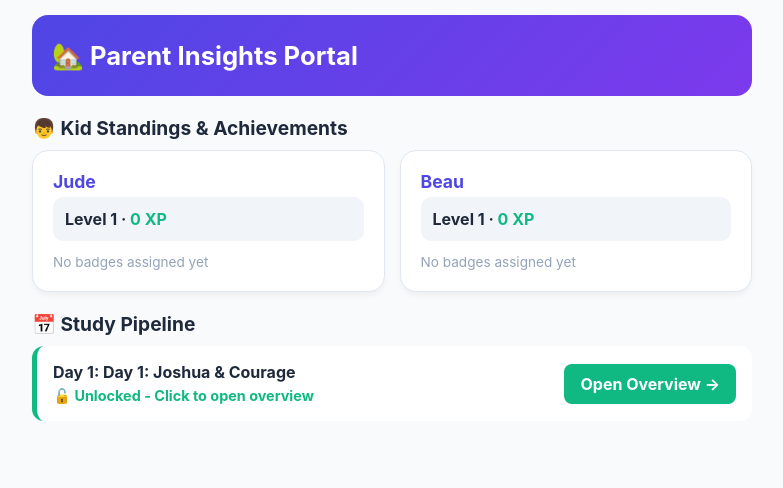
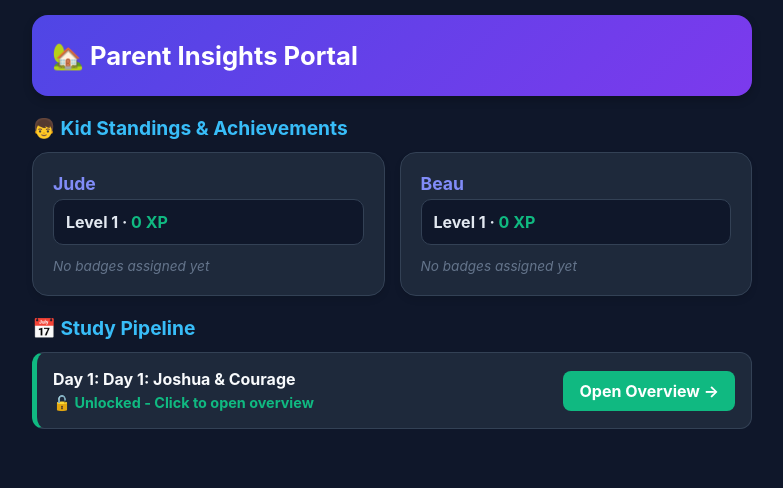
Before and after one commit to LiamN-Dev/bible_study_app, a Flask app: page /parent in a window 1280 px wide. Shown: the top 488 px of the page, without its empty margins (248-1031 px from the left). Run offline with Flask 3, Linux system fonts and the light colour scheme; data comes from the database, SQL or seed files in the repository; tables that the repository leaves empty hold one stand-in row (values such as "Sample post").

Commit message:
Update styles and colors in parent.html

```diff
--- a/templates/parent.html
+++ b/templates/parent.html
@@ -6,14 +6,14 @@
     <title>Parent Portal Dashboard</title>
     <style>
         * { box-sizing: border-box; }
-        body { font-family: -apple-system, sans-serif; background: #f8fafc; color: #1e293b; max-width: 750px; margin: 0 auto; padding: 15px; padding-bottom: 50px; }
-        .header { background: linear-gradient(135deg, #4f46e5, #7c3aed); color: white; padding: 25px 20px; border-radius: 16px; margin-bottom: 20px; }
+        body { font-family: -apple-system, sans-serif; background: #0f172a; color: #f8fafc; max-width: 750px; margin: 0 auto; padding: 15px; padding-bottom: 50px; }
+        .header { background: linear-gradient(135deg, #4f46e5, #7c3aed); color: white; padding: 25px 20px; border-radius: 16px; margin-bottom: 20px; box-shadow: 0 4px 10px rgba(0,0,0,0.2); }
         .grid { display: grid; grid-template-columns: 1fr 1fr; gap: 15px; margin-bottom: 20px; }
         @media (max-width: 500px) { .grid { grid-template-columns: 1fr; } }
-        .card { background: white; padding: 20px; border-radius: 16px; box-shadow: 0 4px 6px -1px rgba(0,0,0,0.05); border: 1px solid #e2e8f0; }
-        .profile-stat { background: #f1f5f9; padding: 12px; border-radius: 10px; font-weight: bold; margin-top: 5px; }
-        .badge-span { display: inline-block; background: #e0e7ff; color: #4338ca; padding: 3px 8px; border-radius: 12px; font-size: 0.8rem; margin: 3px; font-weight: bold; }
-        .day-row { background: white; padding: 16px; border-radius: 12px; margin-bottom: 10px; border-left: 5px solid #cbd5e1; }
+        .card { background: #1e293b; padding: 20px; border-radius: 16px; border: 1px solid #334155; box-shadow: 0 4px 6px rgba(0,0,0,0.1); }
+        .profile-stat { background: #0f172a; padding: 12px; border-radius: 10px; font-weight: bold; margin-top: 5px; color: #e2e8f0; border: 1px solid #334155; }
+        .badge-span { display: inline-block; background: #312e81; color: #c7d2fe; padding: 4px 10px; border-radius: 12px; font-size: 0.8rem; margin: 3px; font-weight: bold; border: 1px solid #4338ca; }
+        .day-row { background: #1e293b; padding: 16px; border-radius: 12px; margin-bottom: 10px; border: 1px solid #334155; border-left: 5px solid #475569; }
         .status-locked { border-left-color: #ef4444; }
         .status-unlocked { border-left-color: #10b981; }
         .btn-action { background: #4f46e5; color: white; border: none; padding: 10px 16px; border-radius: 8px; font-weight: bold; cursor: pointer; width: 100%; margin-top: 10px; text-decoration: none; text-align: center; display: inline-block; }
@@ -25,29 +25,29 @@
         <h1 style="margin:0; font-size:1.6rem;">🏡 Parent Insights Portal</h1>
     </div>
 
-    <h2 style="font-size:1.2rem; margin-bottom:10px;">👦 Kid Standings & Achievements</h2>
+    <h2 style="font-size:1.2rem; margin-bottom:12px; color:#38bdf8;">👦 Kid Standings & Achievements</h2>
     <div class="grid">
         {% for p in profiles %}
         <div class="card">
-            <strong style="font-size:1.1rem; color:#4f46e5;">{{ p['display_name'] }}</strong>
+            <strong style="font-size:1.1rem; color:#818cf8;">{{ p['display_name'] }}</strong>
             <div class="profile-stat">Level {{ p['level'] }} · <span style="color:#10b981;">{{ p['points'] }} XP</span></div>
             <div style="margin-top:10px;">
                 {% for b in p['badges'] %}
                     <span class="badge-span" title="{{ b['badge_name'] }}">{{ b['emoji'] }} {{ b['badge_name'] }}</span>
                 {% else %}
-                    <span style="font-size:0.85rem; color:#94a3b8;">No badges assigned yet</span>
+                    <span style="font-size:0.85rem; color:#64748b; font-style:italic;">No badges assigned yet</span>
                 {% endfor %}
             </div>
         </div>
         {% endfor %}
     </div>
 
-    <h2 style="font-size:1.2rem; margin-bottom:10px;">📅 Study Pipeline</h2>
+    <h2 style="font-size:1.2rem; margin-bottom:12px; color:#38bdf8;">📅 Study Pipeline</h2>
     {% for day in days %}
         <div class="day-row {{ 'status-locked' if day['is_locked'] else 'status-unlocked' }}">
             <div>
-                <strong>Day {{ day['day_number'] }}: {{ day['title'] }}</strong>
-                <p style="margin:5px 0 0 0; font-size:0.9rem; color:#64748b;">
+                <strong style="color:#f8fafc;">Day {{ day['day_number'] }}: {{ day['title'] }}</strong>
+                <p style="margin:5px 0 0 0; font-size:0.9rem; color:#94a3b8;">
                     {% if not day['is_locked'] %} <span style="color:#10b981; font-weight:bold;">🔓 Unlocked - Click to open overview</span> {% else %} 🔒 Locked Archive Module {% endif %}
                 </p>
             </div>
@@ -58,7 +58,7 @@
                             <button type="submit" class="btn-action" style="background:#ef4444;">Request View</button>
                         </form>
                     {% else %}
-                        <span style="color:#f59e0b; font-size:0.9rem; font-weight:bold;">⏳ Pending Access Approval</span>
+                        <span style="color:#fbbf24; font-size:0.9rem; font-weight:bold;">⏳ Pending Access Approval</span>
                     {% endif %}
                 {% else %}
                     <a href="/parent/day/{{ day['id'] }}" class="btn-action" style="background:#10b981;">Open Overview →</a>
```
